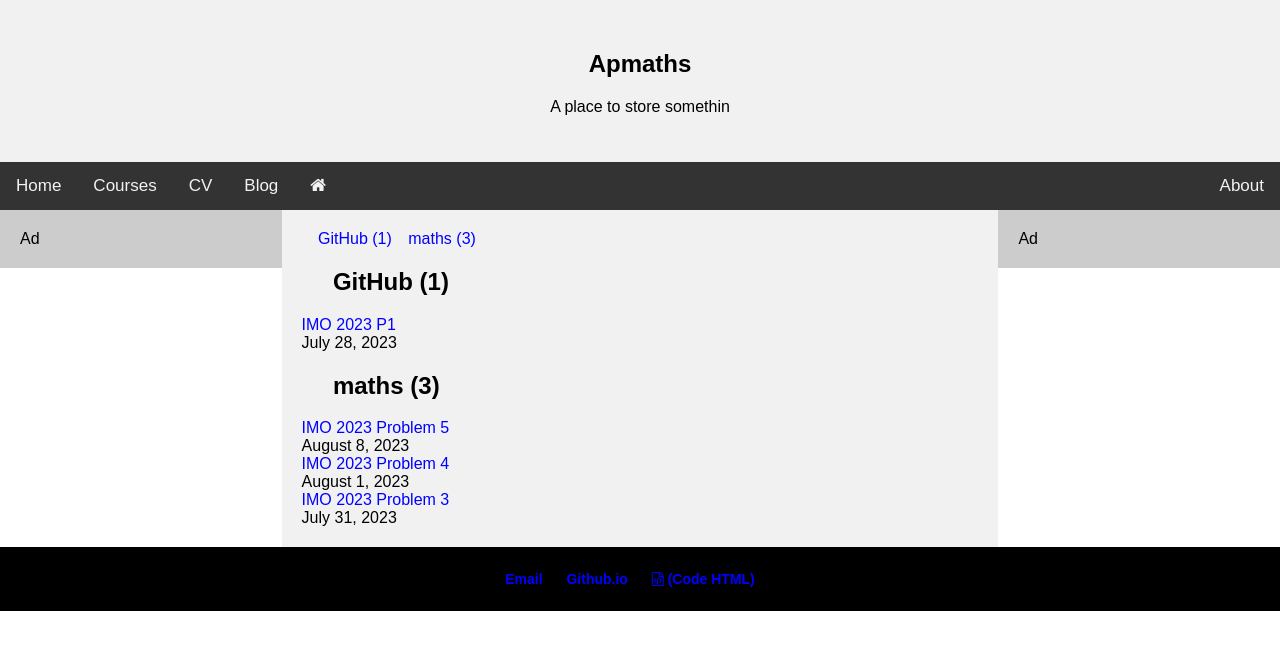
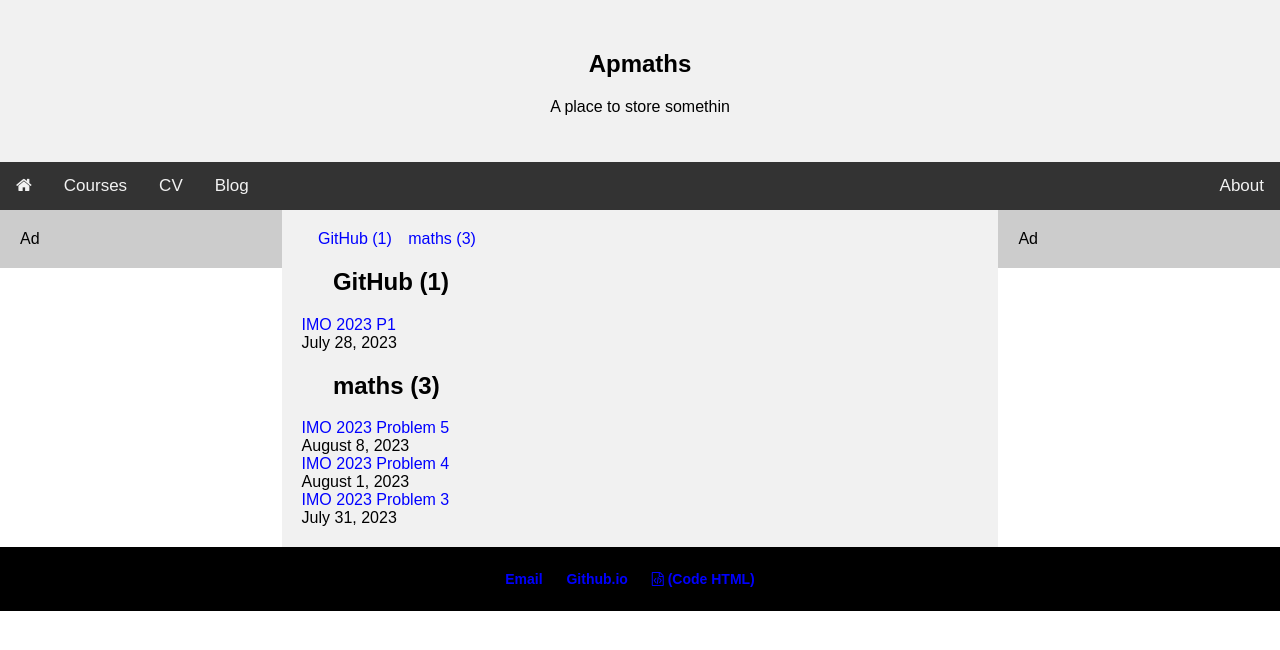
Before and after one commit to hoAngnaMPHan/apmaths.github.io, a Jekyll site: the page built from tags.html, in a window 1280 px wide. Shown: the top 650 px of the page. Built offline with Jekyll 4.4.1, drawn with Linux system fonts in a browser that asks for light colours.

Commit message:
Update topnav.html

```diff
--- a/_includes/topnav.html
+++ b/_includes/topnav.html
@@ -1,10 +1,9 @@
 <div class="topnav">
-  <a href="/">Home</a>
+ <a  href="/"><i class="fa fa-home" aria-hidden="true"></i></a>
   <a href="/courses">Courses</a>
   <a href="/cv">CV</a>
   <a href="/blog">Blog</a>
-   <a  href="/"><i class="fa fa-home" aria-hidden="true"></i>
-</a>
+
   <a style="float:right" href="#about">About</a>
 
 </div>
```
